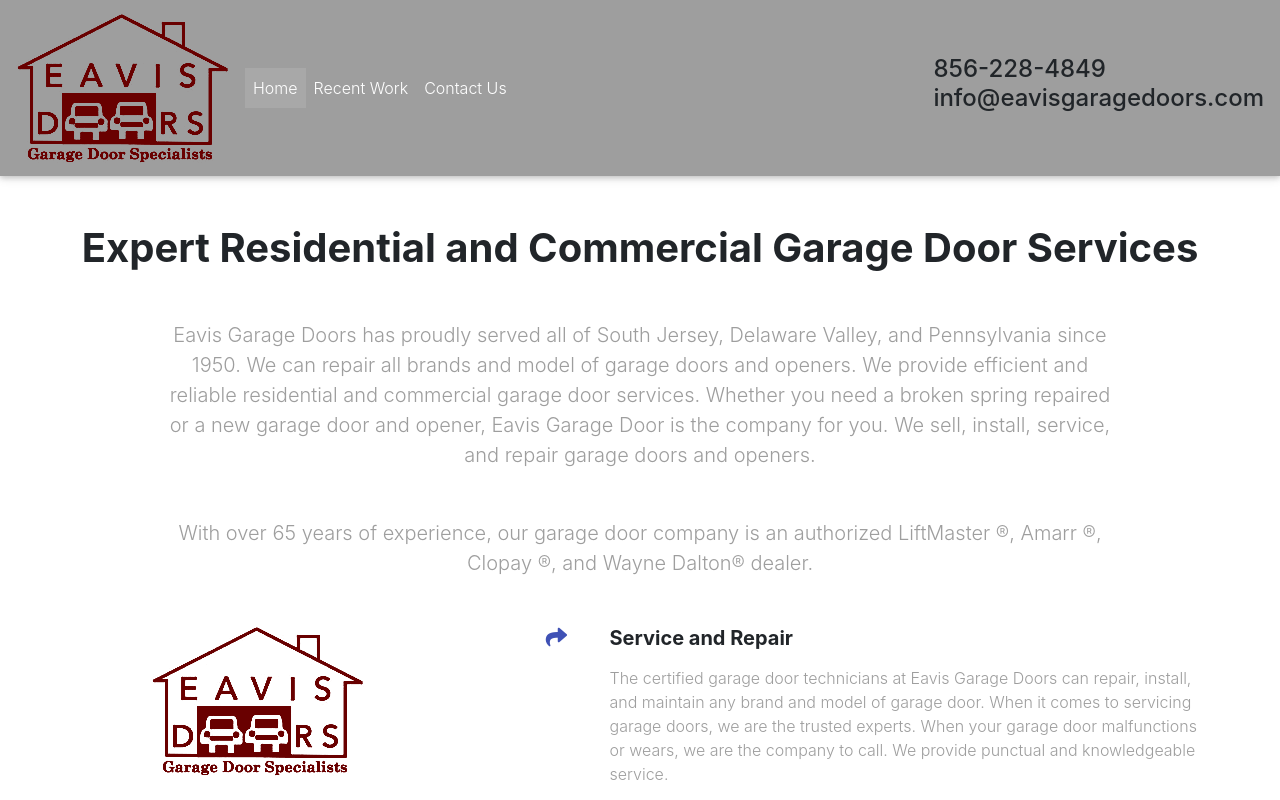
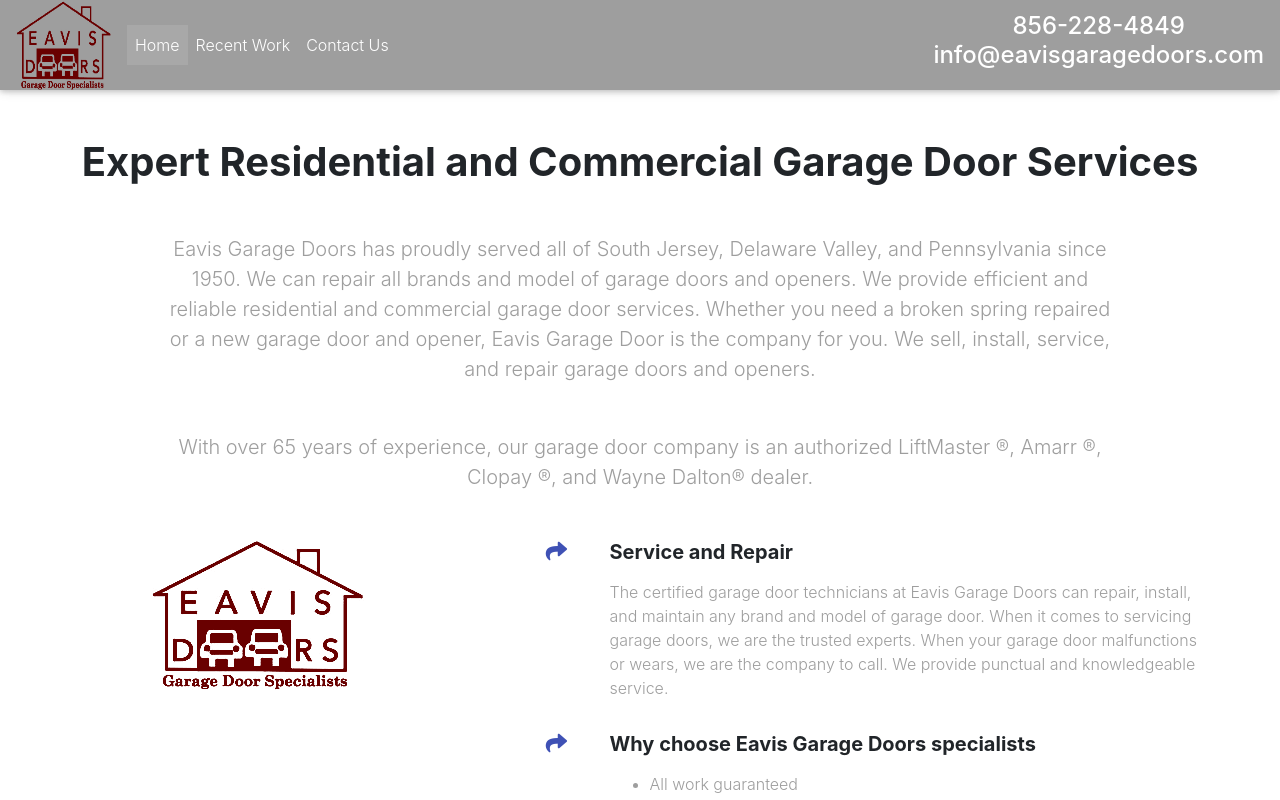
Before and after one commit to erikboerma/eavisGarage, a React (Create React App) app in the folder eavisgarage/: page / in a window 1280 px wide. Shown: the top 800 px of the page. Built offline with nearby package versions, Linux system fonts and the light colour scheme.

Commit message:
added css sheet for nav bar, fixed logo, changed contact details font color to white

```diff
--- a/eavisgarage/public/index.html
+++ b/eavisgarage/public/index.html
@@ -2,7 +2,7 @@
 <html lang="en">
   <head>
     <meta charset="utf-8" />
-    <link rel="icon" href="%PUBLIC_URL%/favicon.ico" />
+    <link rel="icon" href="%PUBLIC_URL%/eavisDoorsLogo.png" />
     <meta name="viewport" content="width=device-width, initial-scale=1" />
     <meta name="theme-color" content="#000000" />
     <meta
@@ -24,7 +24,7 @@
       work correctly both with client-side routing and a non-root public URL.
       Learn how to configure a non-root public URL by running `npm run build`.
     -->
-    <title>React App</title>
+    <title>Eavis Doors</title>
   </head>
   <body>
     <noscript>You need to enable JavaScript to run this app.</noscript>
--- a/eavisgarage/src/components/navbar/navbar.jsx
+++ b/eavisgarage/src/components/navbar/navbar.jsx
@@ -5,6 +5,8 @@
 } from "mdbreact";
 import { BrowserRouter as Router } from 'react-router-dom';
 import logo from "../../assets/eavisDoorsLogo.png";
+import "./navbarStyle.css";
+
 class NavbarPage extends Component {
 state = {
   isOpen: false
@@ -17,9 +19,9 @@
 render() {
   return (
     <Router>
-      <MDBNavbar color="grey" dark expand="md">
+      <MDBNavbar className="navbar sticky-top" color="grey" dark expand="md">
         <MDBNavbarBrand>
-          <img src={logo} />
+          <img id="logo" src={logo} />
           {/* <strong className="black-text">Eavis Garage Doors</strong> */}
         </MDBNavbarBrand>
         <MDBNavbarToggler onClick={this.toggleCollapse} />
@@ -40,7 +42,7 @@
             <MDBNavItem>
               <MDBFormInline waves>
                 <div className="md-form my-0">
-                  <h4><strong>856-228-4849<br/>
+                  <h4 id="contactInfo"><strong>856-228-4849<br/>
                   info@eavisgaragedoors.com</strong></h4>
                 </div>
               </MDBFormInline>
--- /dev/null
+++ b/eavisgarage/src/components/navbar/navbarStyle.css
@@ -0,0 +1,13 @@
+.navbar {
+    height: 90px;
+}
+
+#logo {
+    width: 95px;
+    height: 89px;
+}
+
+#contactInfo {
+    color: white;
+    text-align: center;
+}
```
Also changed, not shown: eavisgarage/public/eavisDoorsLogo.png (added).
